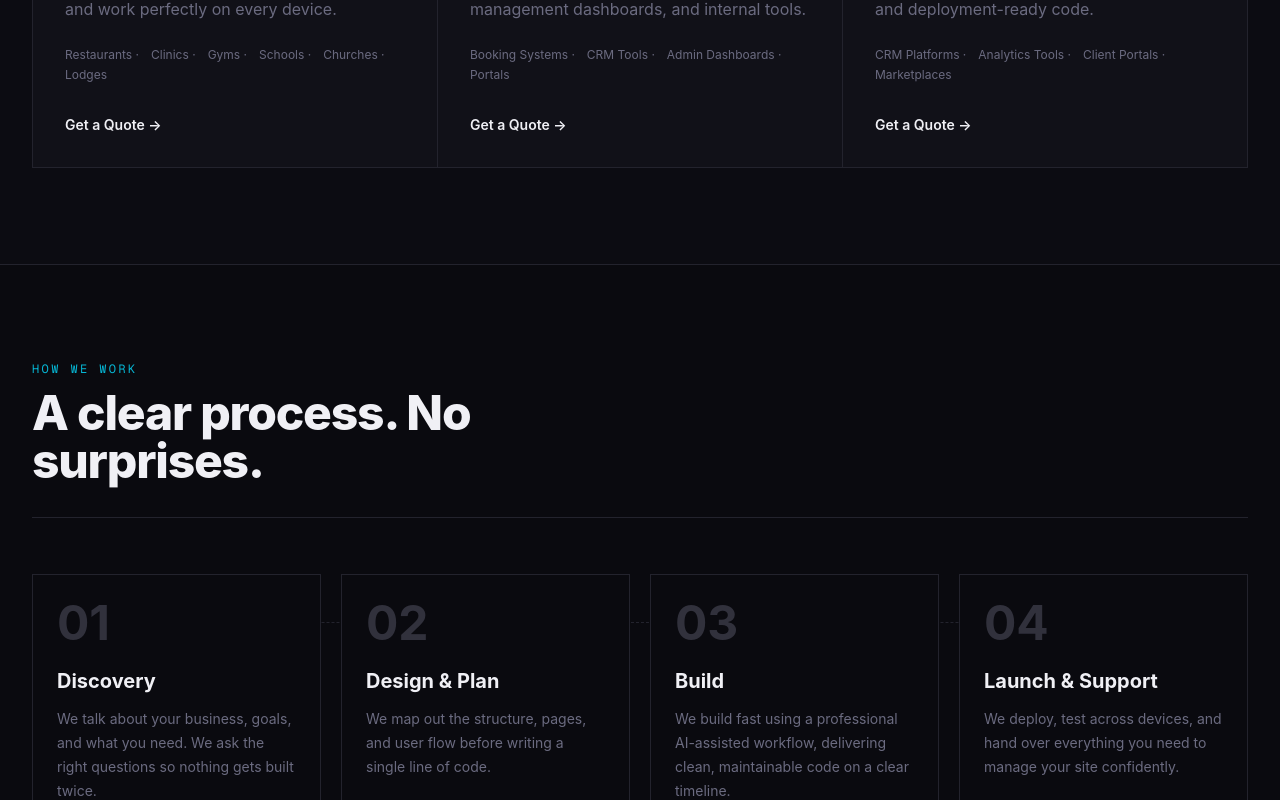
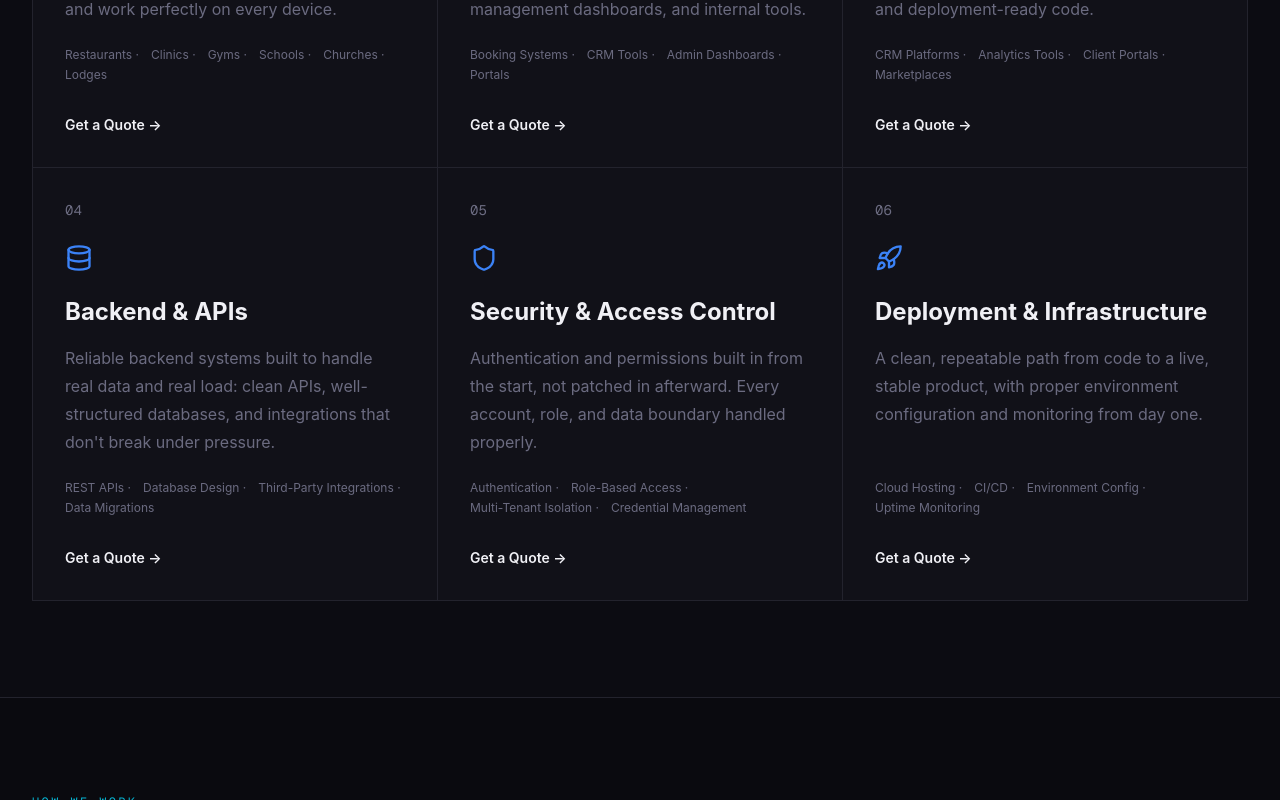
Before and after one commit to Obito324HX/zed-forge, a Next.js app: page / in a window 1280 px wide. Shown: the part 3039-3839 px from the top of the page. Built offline with nearby package versions, Linux system fonts and the light colour scheme.

Commit message:
Expand Services to reflect full-stack capability

```diff
--- a/components/home/Services.tsx
+++ b/components/home/Services.tsx
@@ -5,7 +5,7 @@ export function Services() {
   return (
     <section id="services" className="border-y border-ff-border bg-ff-surface/40 px-4 py-24 sm:px-6 lg:px-8">
       <div className="mx-auto max-w-7xl">
-        <SectionHeader eyebrow="What We Build" title="Digital solutions for every stage of your business" />
+        <SectionHeader eyebrow="What We Build" title="Full-stack capability, not just a pretty frontend" />
         <div className="grid gap-px overflow-hidden border border-ff-border bg-ff-border lg:grid-cols-3">
           {services.map((service, index) => {
             const Icon = service.icon;
--- a/data/services.ts
+++ b/data/services.ts
@@ -1,4 +1,4 @@
-import { Boxes, Globe, LayoutDashboard } from "lucide-react";
+import { Boxes, Database, Globe, LayoutDashboard, Rocket, Shield } from "lucide-react";
 
 export const services = [
   {
@@ -24,5 +24,29 @@ export const services = [
       "Scalable software products built for growth. Full product design, frontend development, and deployment-ready code.",
     examples: ["CRM Platforms", "Analytics Tools", "Client Portals", "Marketplaces"],
     cta: "Get a Quote"
+  },
+  {
+    icon: Database,
+    name: "Backend & APIs",
+    description:
+      "Reliable backend systems built to handle real data and real load: clean APIs, well-structured databases, and integrations that don't break under pressure.",
+    examples: ["REST APIs", "Database Design", "Third-Party Integrations", "Data Migrations"],
+    cta: "Get a Quote"
+  },
+  {
+    icon: Shield,
+    name: "Security & Access Control",
+    description:
+      "Authentication and permissions built in from the start, not patched in afterward. Every account, role, and data boundary handled properly.",
+    examples: ["Authentication", "Role-Based Access", "Multi-Tenant Isolation", "Credential Management"],
+    cta: "Get a Quote"
+  },
+  {
+    icon: Rocket,
+    name: "Deployment & Infrastructure",
+    description:
+      "A clean, repeatable path from code to a live, stable product, with proper environment configuration and monitoring from day one.",
+    examples: ["Cloud Hosting", "CI/CD", "Environment Config", "Uptime Monitoring"],
+    cta: "Get a Quote"
   }
 ];
```
